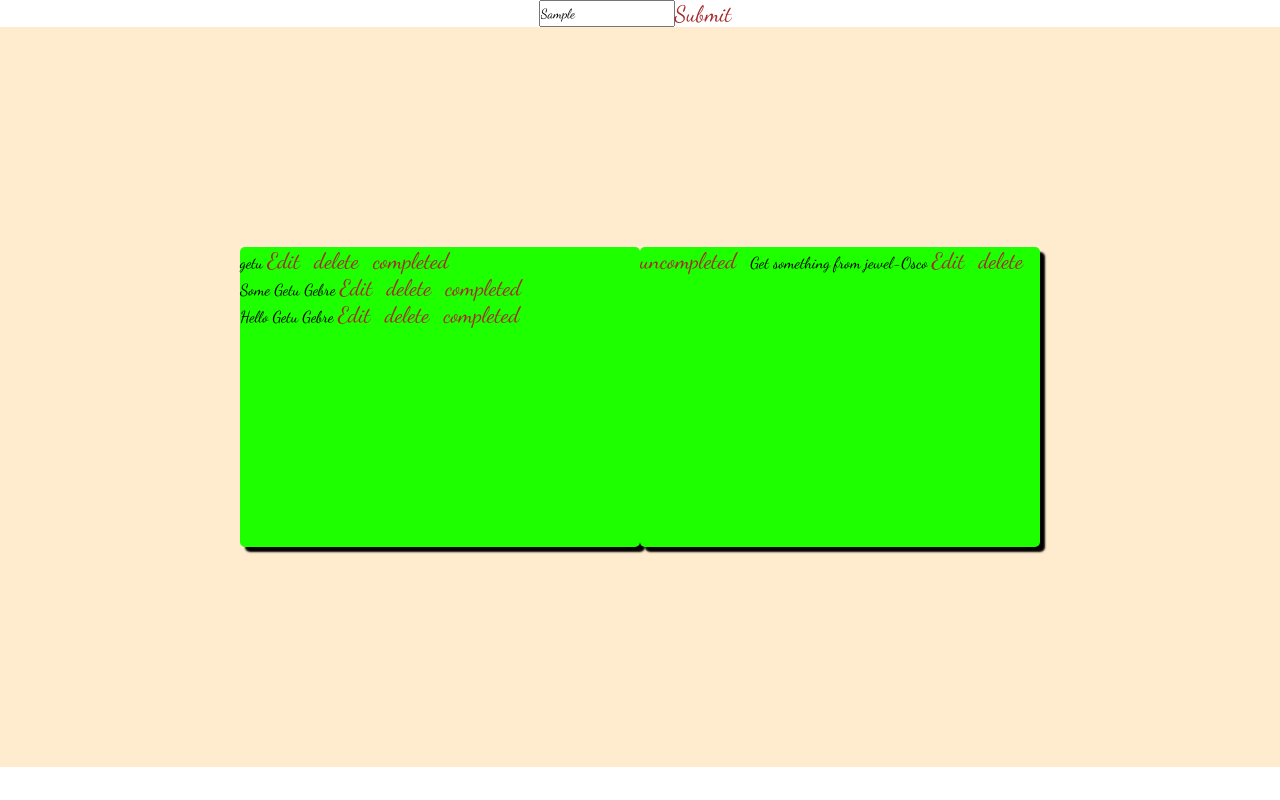
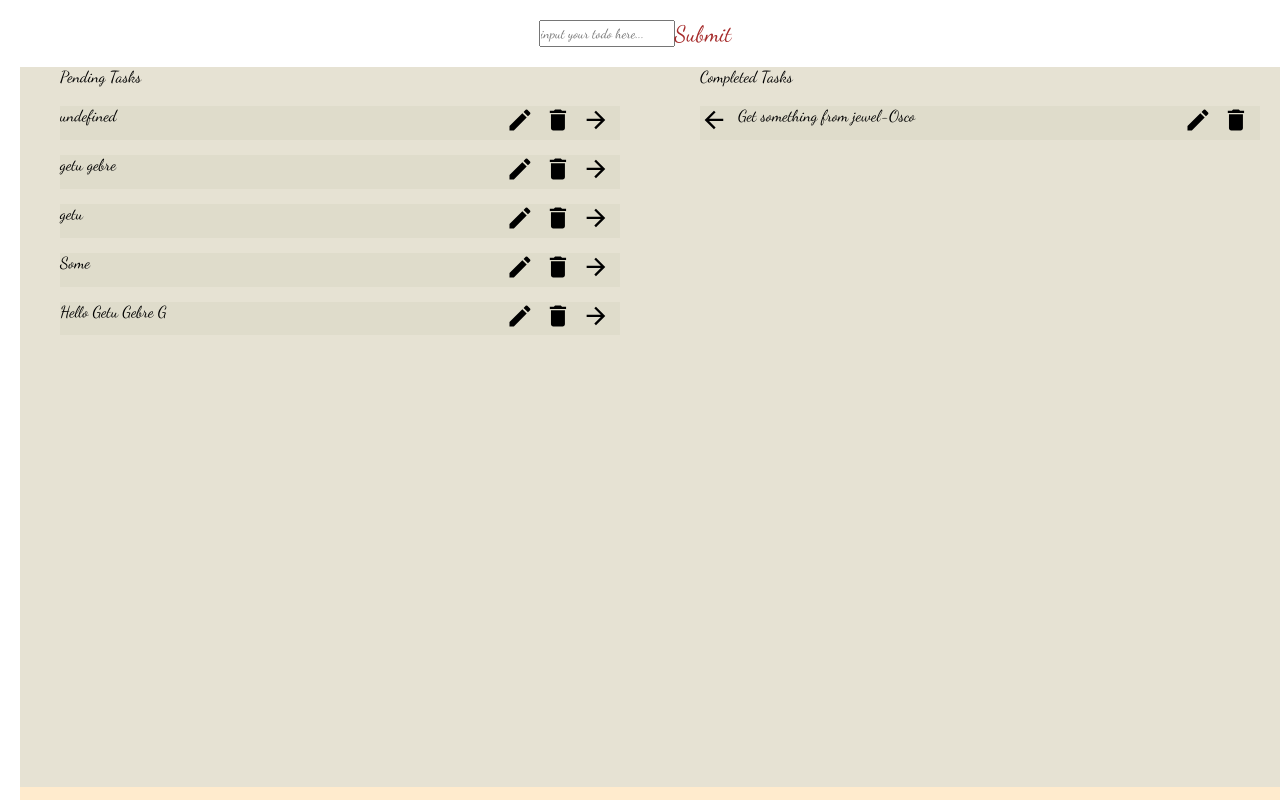
Before and after one commit to ggebre/toDoList, a website with bundled scripts: page index.html in a window 1280 px wide. Both pictures are taken after typing "Sample" into the empty fields and a click on the button "Submit". Built offline with nearby package versions, Linux system fonts and the light colour scheme; no server answers; data requests are answered from the project's data file.

Commit message:
update css

```diff
--- a/db.json
+++ b/db.json
@@ -7,13 +7,13 @@
       "id": 1
     },
     {
-      "content": "Hello Getu Gebre",
+      "content": "Hello Getu Gebre G",
       "isCompleted": false,
       "editable": false,
       "id": 2
     },
     {
-      "content": "Some Getu Gebre",
+      "content": "Some",
       "isCompleted": false,
       "editable": false,
       "id": 3
@@ -23,6 +23,12 @@
       "isCompleted": false,
       "editable": false,
       "id": 4
+    },
+    {
+      "content": "getu gebre",
+      "isCompleted": false,
+      "editable": false,
+      "id": 5
     }
   ]
 }
--- a/index.css
+++ b/index.css
@@ -24,48 +24,50 @@ body {
     font-family: "Dancing Script", cursive;
 }
 
-.header {
-    height: var(--height-header);
-    width: 100%;
-
-    background: linear-gradient(to right, black, var(--color-green));
-    line-height: var(--height-header);
-    color: white;
-    padding-left: 10px;
-
-    font-size: 2rem;
-    text-transform: capitalize;
-    letter-spacing: 2px;
-}
 #input-container {
+    margin-top: 20px;
     display: flex;
     justify-content: center;
 
 }
 
-
 .content {
     background-color: blanchedalmond;
 
-    height: calc(100% - var(--height-header));
+    margin: 20px;
+    height: 100%;
     width: 100%;
 
     display: flex;
-    justify-content: center;
-    align-items: center;
+    justify-content: space-around;
 }
 
 .todolist {
-    background-color: var(--color-green);
-    height: var(--height-todolist);
-    width: var(--width-todolist);
+    background-color: #e6e2d3;
+    height: 90%;
+    padding: 0 40px;
+    width: 100%;
 
-    box-shadow: 5px 5px 2px black;
-    border-radius: 5px;
-    /* position: fixed;
-    top: 50%;
-    left: 50%;
-    transform: translate(-50%, -50%); */
+}
+.todolist > p {
+    margin-bottom: 20px;
+}
+.todo_container {
+    background-color: rgb(223, 220, 203);
+    margin-bottom: 15px;
+    display: flex;
+}
+.todo_container > div {
+    width: 80%;
+}
+.todo_container  > div > input {
+    width: 95%;
+    height: 100%;
+    margin: 0 auto;
+    padding-left: 10px;
+}
+.todo_container > button {
+    width: 5%;
 }
 
 button {
--- a/index.html
+++ b/index.html
@@ -17,23 +17,23 @@
     <body>
 
         <div id="input-container">
-            <input
-            class="todolist__input"
-            placeholder="input your todo here..."
-            />
-            <button>Submit</button>
+                <input
+                class="todolist__input"
+                placeholder="input your todo here..."
+                />
+                <button id="submitbtn">Submit</button>
+
         </div>
 
         <main class="content">
             <section class="todolist">
-                <ul id="todolist__container"></ul>
+                <p>Pending Tasks</p>
+                <div id="todolist__container"></div>
             </section>
             <section class="todolist">
-                <ul id="todolist__container_completed">
-
-                </ul>
+                <p>Completed Tasks</p>
+                <div id="todolist__container_completed"></div>
             </section>
-
         </main>
 
     </body>
--- a/mvc/controller.js
+++ b/mvc/controller.js
@@ -7,16 +7,16 @@ export const Controller = ((model, view) => {
 
     const addTodo = () => {
         const inputbox = document.querySelector(view.domstr.inputbox);
-        inputbox.addEventListener("keyup", (event) => {
-            if (event.key === "Enter") {
+        const submitbtn = document.querySelector(view.domstr.submitbtn);
 
-                const newtodo = new model.Todo(event.target.value);
+        submitbtn.addEventListener("click", () => {
+            console.log(inputbox.value)
+            const newtodo = new model.Todo(inputbox.value);
 
                 model.addTodo(newtodo).then(todo => {
                     state.todolist = [todo, ...state.todolist];
                 });
-                event.target.value = "";
-            }
+                inputbox.value = "";
         });
     };
 
--- a/mvc/view.js
+++ b/mvc/view.js
@@ -6,6 +6,7 @@ export const View = (() => {
         deletebutton: ".dlebtn",
         editbutton: ".editbtn",
         inputbox: ".todolist__input",
+        submitbtn: "#submitbtn",
         completebutton: ".completedbtn",
         uncompletebutton: ".uncompletedbtn",
 
@@ -19,16 +20,26 @@ export const View = (() => {
 
             tmp += `
                 <div class="todo_container">
-                    <button ${!todo.isCompleted ? 'hidden' : 'visible'} class="completedbtn ${todo.id}">uncompleted</button>
-                    ${ !todo.editable
-                        ?
-                        `<span>${todo.content}</span>`
-                        :
-                        `<input id="edit-${todo.id}" type="text" value=${todo.content} />`
-                    }
-                    <button class="editbtn ${todo.id}">Edit</button>
-                    <button class="dlebtn ${todo.id}">delete</button>
-                    <button ${todo.isCompleted ? 'hidden' : 'visible'} class="completedbtn ${todo.id}">completed</button>
+                    <button ${!todo.isCompleted ? 'hidden' : 'visible'} class="completedbtn ${todo.id}">
+                        <i> <svg focusable="false" aria-hidden="true" viewBox="0 0 24 24" data-testid="ArrowBackIcon" aria-label="fontSize small"><path d="M20 11H7.83l5.59-5.59L12 4l-8 8 8 8 1.41-1.41L7.83 13H20v-2z"></path></svg></i>
+                    </button>
+                    <div>
+                        ${ !todo.editable
+                            ?
+                            `<span>${todo.content}</span>`
+                            :
+                            `<input id="edit-${todo.id}" type="text" value='${ todo.content }'/>`
+                        }
+                    </div>
+                    <button class="editbtn ${todo.id}">
+                        <i><svg focusable="false" aria-hidden="true" viewBox="0 0 24 24" data-testid="EditIcon" aria-label="fontSize small"><path d="M3 17.25V21h3.75L17.81 9.94l-3.75-3.75L3 17.25zM20.71 7.04c.39-.39.39-1.02 0-1.41l-2.34-2.34a.9959.9959 0 0 0-1.41 0l-1.83 1.83 3.75 3.75 1.83-1.83z"></path></svg></i>
+                    </button>
+                    <button class="dlebtn ${todo.id}">
+                        <i> <svg focusable="false" aria-hidden="true" viewBox="0 0 24 24" data-testid="DeleteIcon" aria-label="fontSize small"><path d="M6 19c0 1.1.9 2 2 2h8c1.1 0 2-.9 2-2V7H6v12zM19 4h-3.5l-1-1h-5l-1 1H5v2h14V4z"></path></svg></i>
+                    </button>
+                    <button ${todo.isCompleted ? 'hidden' : 'visible'} class="completedbtn ${todo.id}">
+                        <i><svg focusable="false" aria-hidden="true" viewBox="0 0 24 24" data-testid="ArrowForwardIcon" aria-label="fontSize small"><path d="m12 4-1.41 1.41L16.17 11H4v2h12.17l-5.58 5.59L12 20l8-8z"></path></svg></i>
+                    </button>
                 </div>
             `;
         });
```
